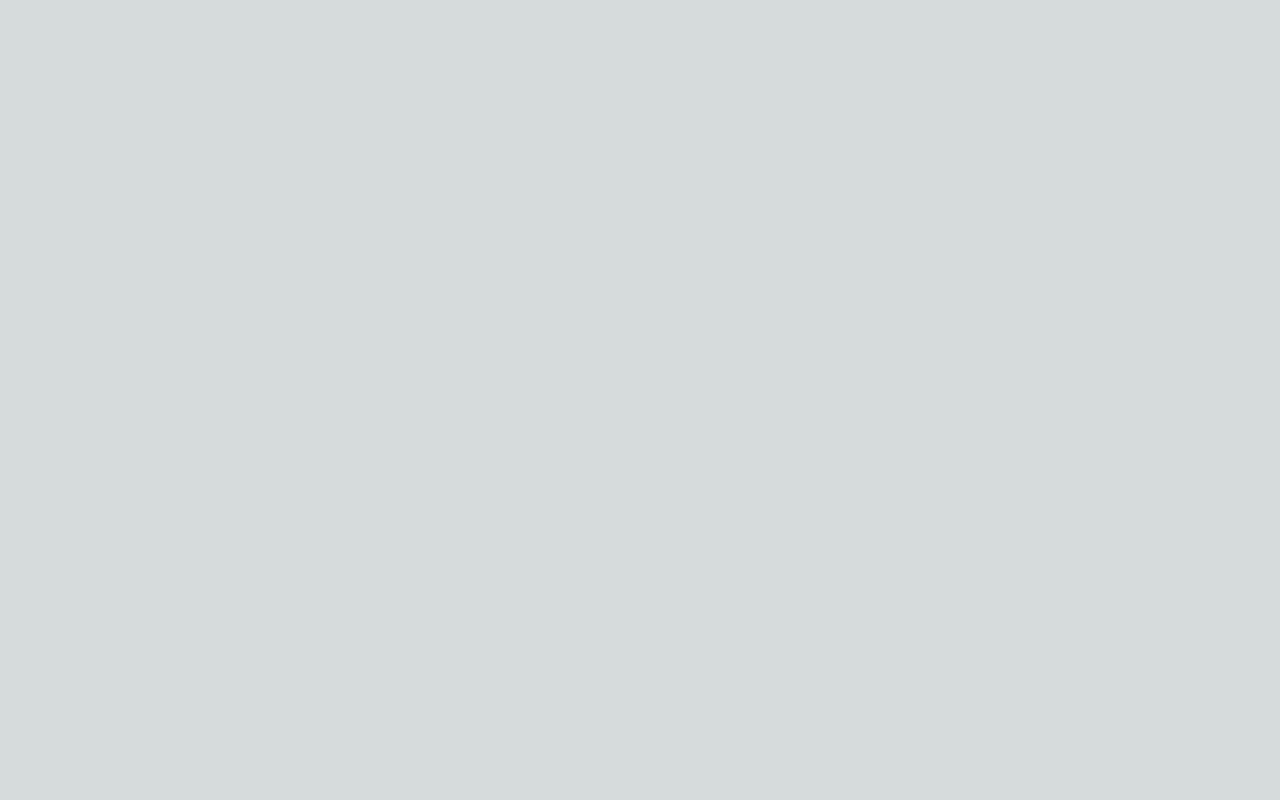
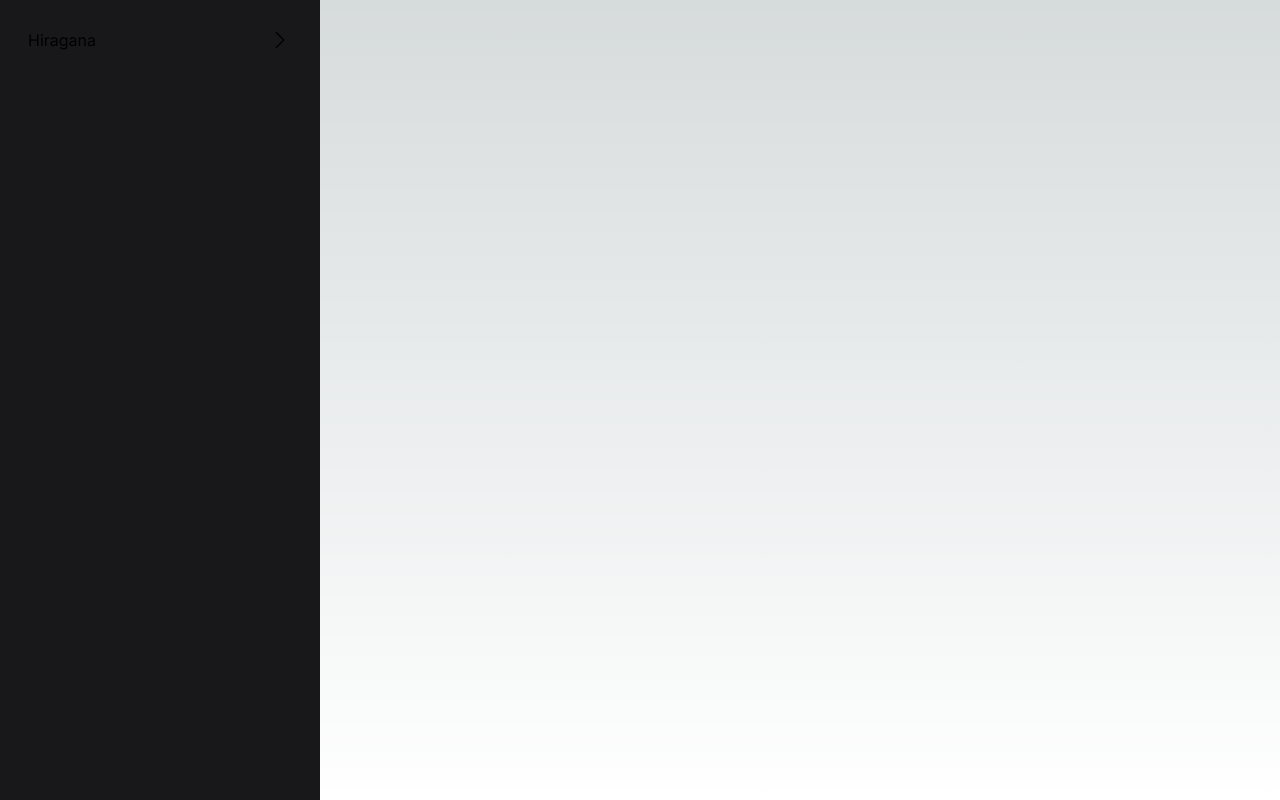
Before and after one commit to gabsschrodinger/japanly, a Next.js app: page /lesson-02 in a window 1280 px wide. Built offline with nearby package versions, Linux system fonts and the light colour scheme.

Commit message:
[#1] add draft for sidebar

```diff
--- a/app/layout.tsx
+++ b/app/layout.tsx
@@ -1,3 +1,4 @@
+import { Sidebar } from "@/components/Sidebar";
 import "./globals.css";
 import type { Metadata } from "next";
 import { Inter } from "next/font/google";
@@ -17,7 +18,10 @@ export default function RootLayout({
   return (
     <html lang="en">
       <body className={inter.className} suppressHydrationWarning={true}>
-        {children}
+        <div className="flex">
+          <Sidebar />
+          {children}
+        </div>
       </body>
     </html>
   );
--- a/app/page.tsx
+++ b/app/page.tsx
@@ -1,113 +1,5 @@
-import Image from 'next/image'
+import Image from "next/image";
 
 export default function Home() {
-  return (
-    <main className="flex min-h-screen flex-col items-center justify-between p-24">
-      <div className="z-10 max-w-5xl w-full items-center justify-between font-mono text-sm lg:flex">
-        <p className="fixed left-0 top-0 flex w-full justify-center border-b border-gray-300 bg-gradient-to-b from-zinc-200 pb-6 pt-8 backdrop-blur-2xl dark:border-neutral-800 dark:bg-zinc-800/30 dark:from-inherit lg:static lg:w-auto  lg:rounded-xl lg:border lg:bg-gray-200 lg:p-4 lg:dark:bg-zinc-800/30">
-          Get started by editing&nbsp;
-          <code className="font-mono font-bold">app/page.tsx</code>
-        </p>
-        <div className="fixed bottom-0 left-0 flex h-48 w-full items-end justify-center bg-gradient-to-t from-white via-white dark:from-black dark:via-black lg:static lg:h-auto lg:w-auto lg:bg-none">
-          <a
-            className="pointer-events-none flex place-items-center gap-2 p-8 lg:pointer-events-auto lg:p-0"
-            href="https://vercel.com?utm_source=create-next-app&utm_medium=appdir-template&utm_campaign=create-next-app"
-            target="_blank"
-            rel="noopener noreferrer"
-          >
-            By{' '}
-            <Image
-              src="/vercel.svg"
-              alt="Vercel Logo"
-              className="dark:invert"
-              width={100}
-              height={24}
-              priority
-            />
-          </a>
-        </div>
-      </div>
-
-      <div className="relative flex place-items-center before:absolute before:h-[300px] before:w-[480px] before:-translate-x-1/2 before:rounded-full before:bg-gradient-radial before:from-white before:to-transparent before:blur-2xl before:content-[''] after:absolute after:-z-20 after:h-[180px] after:w-[240px] after:translate-x-1/3 after:bg-gradient-conic after:from-sky-200 after:via-blue-200 after:blur-2xl after:content-[''] before:dark:bg-gradient-to-br before:dark:from-transparent before:dark:to-blue-700 before:dark:opacity-10 after:dark:from-sky-900 after:dark:via-[#0141ff] after:dark:opacity-40 before:lg:h-[360px] z-[-1]">
-        <Image
-          className="relative dark:drop-shadow-[0_0_0.3rem_#ffffff70] dark:invert"
-          src="/next.svg"
-          alt="Next.js Logo"
-          width={180}
-          height={37}
-          priority
-        />
-      </div>
-
-      <div className="mb-32 grid text-center lg:max-w-5xl lg:w-full lg:mb-0 lg:grid-cols-4 lg:text-left">
-        <a
-          href="https://nextjs.org/docs?utm_source=create-next-app&utm_medium=appdir-template&utm_campaign=create-next-app"
-          className="group rounded-lg border border-transparent px-5 py-4 transition-colors hover:border-gray-300 hover:bg-gray-100 hover:dark:border-neutral-700 hover:dark:bg-neutral-800/30"
-          target="_blank"
-          rel="noopener noreferrer"
-        >
-          <h2 className={`mb-3 text-2xl font-semibold`}>
-            Docs{' '}
-            <span className="inline-block transition-transform group-hover:translate-x-1 motion-reduce:transform-none">
-              -&gt;
-            </span>
-          </h2>
-          <p className={`m-0 max-w-[30ch] text-sm opacity-50`}>
-            Find in-depth information about Next.js features and API.
-          </p>
-        </a>
-
-        <a
-          href="https://nextjs.org/learn?utm_source=create-next-app&utm_medium=appdir-template-tw&utm_campaign=create-next-app"
-          className="group rounded-lg border border-transparent px-5 py-4 transition-colors hover:border-gray-300 hover:bg-gray-100 hover:dark:border-neutral-700 hover:dark:bg-neutral-800/30"
-          target="_blank"
-          rel="noopener noreferrer"
-        >
-          <h2 className={`mb-3 text-2xl font-semibold`}>
-            Learn{' '}
-            <span className="inline-block transition-transform group-hover:translate-x-1 motion-reduce:transform-none">
-              -&gt;
-            </span>
-          </h2>
-          <p className={`m-0 max-w-[30ch] text-sm opacity-50`}>
-            Learn about Next.js in an interactive course with&nbsp;quizzes!
-          </p>
-        </a>
-
-        <a
-          href="https://vercel.com/templates?framework=next.js&utm_source=create-next-app&utm_medium=appdir-template&utm_campaign=create-next-app"
-          className="group rounded-lg border border-transparent px-5 py-4 transition-colors hover:border-gray-300 hover:bg-gray-100 hover:dark:border-neutral-700 hover:dark:bg-neutral-800/30"
-          target="_blank"
-          rel="noopener noreferrer"
-        >
-          <h2 className={`mb-3 text-2xl font-semibold`}>
-            Templates{' '}
-            <span className="inline-block transition-transform group-hover:translate-x-1 motion-reduce:transform-none">
-              -&gt;
-            </span>
-          </h2>
-          <p className={`m-0 max-w-[30ch] text-sm opacity-50`}>
-            Explore the Next.js 13 playground.
-          </p>
-        </a>
-
-        <a
-          href="https://vercel.com/new?utm_source=create-next-app&utm_medium=appdir-template&utm_campaign=create-next-app"
-          className="group rounded-lg border border-transparent px-5 py-4 transition-colors hover:border-gray-300 hover:bg-gray-100 hover:dark:border-neutral-700 hover:dark:bg-neutral-800/30"
-          target="_blank"
-          rel="noopener noreferrer"
-        >
-          <h2 className={`mb-3 text-2xl font-semibold`}>
-            Deploy{' '}
-            <span className="inline-block transition-transform group-hover:translate-x-1 motion-reduce:transform-none">
-              -&gt;
-            </span>
-          </h2>
-          <p className={`m-0 max-w-[30ch] text-sm opacity-50`}>
-            Instantly deploy your Next.js site to a shareable URL with Vercel.
-          </p>
-        </a>
-      </div>
-    </main>
-  )
+  return <main></main>;
 }
--- /dev/null
+++ b/components/Sidebar.tsx
@@ -0,0 +1,15 @@
+"use client";
+
+import { SidebarItem } from "./SidebarItem";
+
+export const Sidebar = () => {
+  return (
+    <div className="w-1/4 bg-zinc-900 sticky min-h-screen">
+      <div className="fixed w-1/4">
+        <nav className="w-full p-4">
+          <SidebarItem name="Hiragana" />
+        </nav>
+      </div>
+    </div>
+  );
+};
--- /dev/null
+++ b/components/SidebarItem.tsx
@@ -0,0 +1,43 @@
+"use client";
+
+import { useState } from "react";
+
+type Props = {
+  name: string;
+};
+
+export const SidebarItem = ({ name }: Props) => {
+  const [active, setActive] = useState(false);
+
+  return (
+    <div
+      className={
+        (active ? "bg-zinc-800 " : "") +
+        "p-3 w-full hover:bg-zinc-800 rounded cursor-pointer flex"
+      }
+      onClick={() => setActive((prev) => !prev)}
+    >
+      <div>{name}</div>
+      <div
+        className={
+          (active ? "rotate-90 " : "") + "ml-auto duration-300 ease-in-out"
+        }
+      >
+        <svg
+          xmlns="http://www.w3.org/2000/svg"
+          fill="none"
+          viewBox="0 0 24 24"
+          strokeWidth={1.5}
+          stroke="currentColor"
+          className="w-6 h-6"
+        >
+          <path
+            strokeLinecap="round"
+            strokeLinejoin="round"
+            d="M8.25 4.5l7.5 7.5-7.5 7.5"
+          />
+        </svg>
+      </div>
+    </div>
+  );
+};
```
Also changed, not shown: 1 other file (tests, documents, lock files or other folders).
